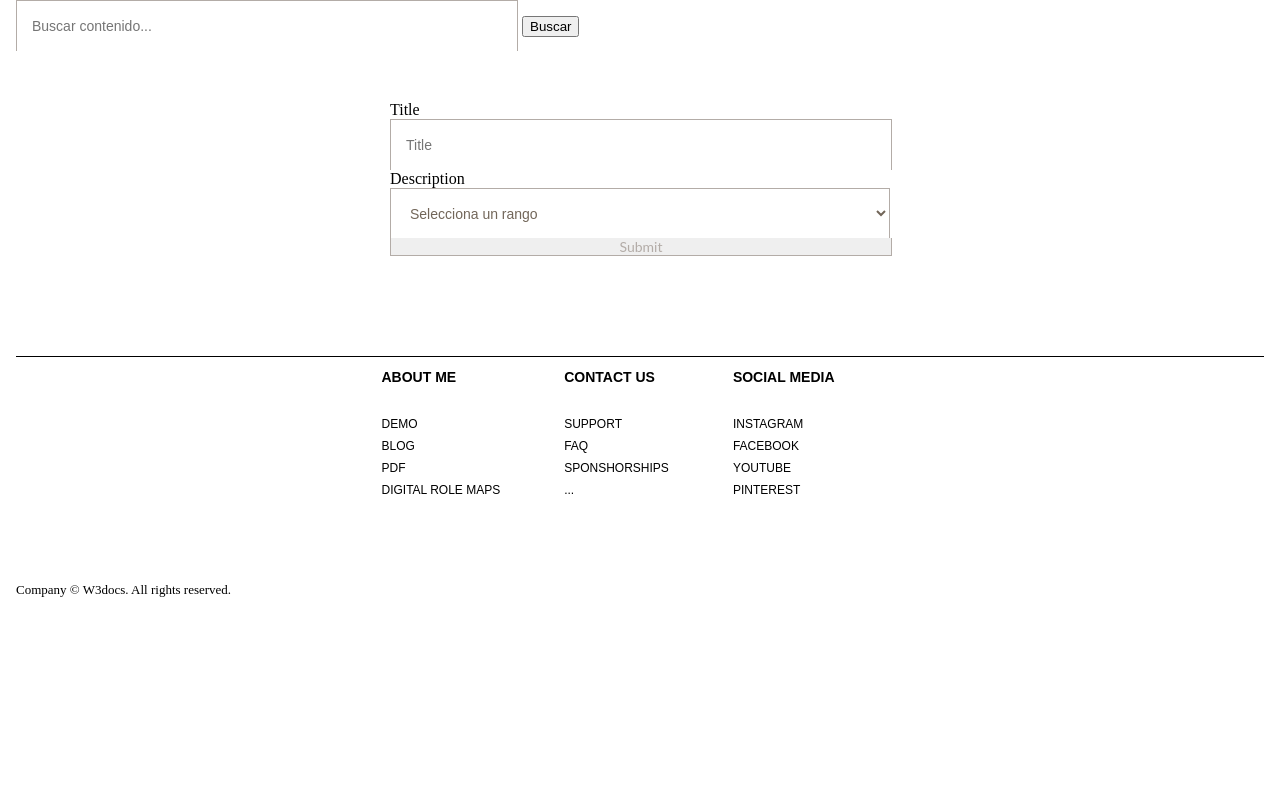
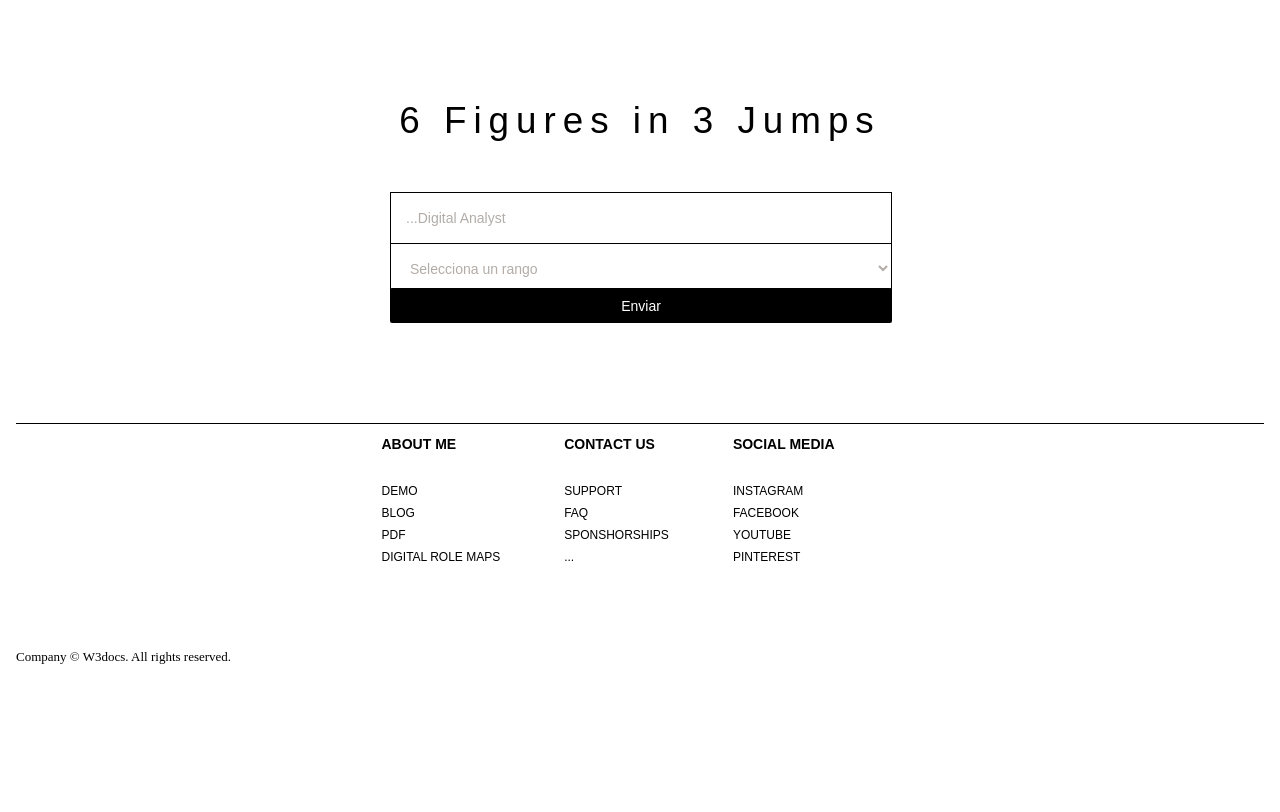
Before and after one commit to ManuData/blog_penv, a Django app: page /blog/create-post/ in a window 1280 px wide. Shown: the part 67-879 px from the top of the page. Run offline with Django 4.2, Linux system fonts and the light colour scheme; some web fonts are replaced.

Commit message:
Formuluario con evento

```diff
--- a/mysite/blog/static/blog/scripts/main.js
+++ b/mysite/blog/static/blog/scripts/main.js
@@ -1,21 +1,25 @@
+
+
 
     $(document).on('submit', '#post-form',function(e){
+
         e.preventDefault();
         $.ajax({
             type:'POST',
             url:'/blog/create-post/',
             data:{
-            title:$('#title').val(),
-            description:$('#salary-ranges').val(),
+                title:$('#title').val().toLowerCase(),
+                description:$('#salary-ranges').val().toLowerCase(),
                 csrfmiddlewaretoken:$('input[name=csrfmiddlewaretoken]').val(),
                 action: 'post'
             },
             success:function(json){
                 console.log(json)
-            $( "#result" ).empty().append(json.title + "-"+json.description);
+                //$( "#result" ).empty().append(json.title + "-"+json.description);
+                $( "#result" ).empty().append("Gracias por enviar su información");
                 window.dataLayer = window.dataLayer || [];
                 dataLayer.push({'field1':json.title,'field2':json.description})
-
+                $('#title').val('')
 
             },
             error : function(xhr,errmsg,err) {
--- a/mysite/blog/static/blog/test.css
+++ b/mysite/blog/static/blog/test.css
@@ -1,28 +1,62 @@
 html{
 
  height: 200vh;
+
 }
+
+/*Header*/
+header {
+    font-family: 'Neue Haas Grotesk Text Std', sans-serif;
+    position: relative;
+    margin: 100px 0 25px 0;
+    font-size: 2.3em;
+    text-align: center;
+    letter-spacing: 7px;
+  }
+
+
+
+#Search-Bar-Desktop{
+    display:none;
+
+}
+
+#Search-Bar-Mobile{
+    display:none;
+}
+
 
 
 #post-form {
     position: relative;
     width: 500px;
     margin: 50px auto 100px auto;
+    color:black;
   }
+
+  ::placeholder{
+
+    color:#b3aca7;
+
+  }
+
 
 
   input {
     font-family: 'Neue Haas Grotesk Text Std', sans-serif;
-    font-size: 0.875em;
+    color: #b3aca7;
+    font-size: 14px;
     width: 470px;
     height: 50px;
     padding: 0px 15px 0px 15px;
 
     background: transparent;
     outline: none;
-    color: #726659;
 
-    border: solid 1px #b3aca7;
+    /*color: #726659;*/
+    border: solid 1px black;
+
+    /*border: solid 1px #b3aca7;*/
     border-bottom: none;
 
     transition: all 0.3s ease-in-out;
@@ -32,22 +66,28 @@ html{
   }
 
   input:hover {
-    background: #b3aca7;
-    color: #e2dedb;
+    /*background: #b3aca7;*/
+    color: black;
+
+
+    /*color: #e2dedb;*/
   }
+
+
 
   #salary-ranges {
     font-family: 'Neue Haas Grotesk Text Std', sans-serif;
     font-size: 0.875em;
-    width: 500px;
+    width: 502px;
     height: 50px;
     padding: 0px 15px 0px 15px;
 
     background: transparent;
     outline: none;
-    color: #726659;
+    color: #b3aca7;
+    /*color: #726659;*/
 
-    border: solid 1px #b3aca7;
+    border: solid 1px black;
     border-bottom: none;
 
     transition: all 0.3s ease-in-out;
@@ -57,28 +97,128 @@ html{
   }
 
   #salary-ranges:hover {
-    background: #b3aca7;
-    color: #e2dedb;
+    /*background: #b3aca7;
+    color: #e2dedb;*/
+    color:black;
   }
 
 
   #submit {
     width: 502px;
+    height: 35px;
+
 
     padding: 0;
     margin: -5px 0px 0px 0px;
 
-    font-family: 'Lato', sans-serif;
+    font-family: 'Neue Haas Grotesk Text Std', sans-serif;
     font-size: 0.875em;
-    color: #b3aca7;
+    /*color: #b3aca7;*/
+    color:black;
+    background-color:#d7d7d7;
 
     outline:none;
     cursor: pointer;
 
-    border: solid 1px #b3aca7;
+    border: solid 1px black;
     border-top: none;
   }
 
   #submit:hover {
-    color: #e2dedb;
+    color: white;
+    background-color: black;;
+
   }
+
+  /*Efectos loading*/
+
+
+
+  #submit {
+    position: relative;
+    padding: 8px 16px;
+    background: black;
+    border: none;
+    outline: none;
+    border-radius: 2px;
+    cursor: pointer;
+}
+
+    #submit:active {
+        background: black
+    }
+
+  .button__text {
+    font: 'Neue Haas Grotesk Text Std', sans-serif;
+    color: #ffffff;
+    transition: all 0.2s;
+}
+
+.button--loading .button__text {
+    visibility: hidden;
+    opacity: 0;
+  }
+
+
+.button--loading::after {
+    content: "";
+    position: absolute;
+    width: 16px;
+    height: 16px;
+    top: 0;
+    left: 0;
+    right: 0;
+    bottom: 0;
+    margin: auto;
+    border: 4px solid transparent;
+    border-top-color: #ffffff;
+    border-radius: 50%;
+    animation: button-loading-spinner 1s ease infinite;
+}
+
+@keyframes button-loading-spinner {
+    from {
+        transform: rotate(0turn);
+    }
+
+    to {
+        transform: rotate(1turn);
+    }
+}
+
+
+  /* MOBILE*/
+
+
+  @media screen and (max-width: 450px){
+
+    #post-form{
+
+        width: 100%;
+        margin-left:0;
+
+      }
+
+    input{
+        width: 100%;
+        margin-left:0;
+    }
+    #salary-ranges{
+
+        width: 100%;
+        margin-left:0;
+
+    }
+
+    #submit{
+
+        width: 100%;
+        margin-left:0;
+
+    }
+
+
+
+
+
+  }
--- a/mysite/blog/templates/blog/test.html
+++ b/mysite/blog/templates/blog/test.html
@@ -8,15 +8,17 @@
 
 <!-- <script src="https://ajax.googleapis.com/ajax/libs/jquery/3.6.3/jquery.min.js"></script>-->
 {%block content%}
+<header>6 Figures in 3 Jumps</header>
+
 
 <form method="POST" id="post-form">
     {% csrf_token %}
     <div class="form-group">
-      <label>Title</label>
-      <input type="text" class="form-control" id="title" placeholder="Title">
+      <label></label>
+      <input type="text" class="form-control" id="title" placeholder="...Digital Analyst">
     </div>
      <div class="form-group">
-       <label>Description</label>
+       <label></label>
        <select id="salary-ranges" name="ranges">
             <option value="select">Selecciona un rango</option>
             <option value="menos de 35K">Menos de 35K</option>
@@ -24,12 +26,67 @@
             <option value="Más de 60k">Más de 60 K</option>
      </select>
      </div>
-     <button id="submit" type="submit" class="btn btn-primary">Submit</button>
+     <button id="submit" type="submit" class="btn btn-primary">
+        <span class="button__text">Enviar</span>
+     </button>
      <div id="result"></div>
   </form>
 
 
+  <script>
+    const theButton = document.querySelector(".btn.btn-primary");
+    var element = $("#title")
+    theButton.addEventListener("click", () => {
+        if(element.val() == ""){
 
-<script src="../../static/blog/scripts/main.js"></script>
+        }else{
+            $(document).one('submit', '#post-form',function(e){
+            e.preventDefault();
+            $.ajax({
+                type:'POST',
+                url:'/blog/create-post/',
+                data:{
+                    title:$('#title').val().toLowerCase(),
+                    description:$('#salary-ranges').val().toLowerCase(),
+                    csrfmiddlewaretoken:$('input[name=csrfmiddlewaretoken]').val(),
+                    action: 'post'
+                },
+                success:function(json){
+                    console.log(json)
+                    //$( "#result" ).empty().append(json.title + "-"+json.description);
+                    //setTimeout(() => {$( "#result" ).empty().append("Gracias por enviar su información");}, 1600)
+
+                    window.dataLayer = window.dataLayer || [];
+                    dataLayer.push({'field1':json.title,'field2':json.description})
+
+
+
+                },
+                error : function(xhr,errmsg,err) {
+                console.log(xhr.status + ": " + xhr.responseText); // provide a bit more info about the error to the console
+            }
+    });
+});
+
+            theButton.classList.add("button--loading");
+        setTimeout(() => {theButton.classList.remove("button--loading");
+        $('#salary-ranges').prop('selectedIndex', 0);
+        $('#title').val('')}, 1600)}
+
+
+    });
+
+</script>
+
+
+
+<!--
+    <script src="../../static/blog/scripts/main.js"></script>
+-->
+
+
+
+
+
 
 {%endblock%}
```
Lines whose indentation alone changed are shown as unchanged.
